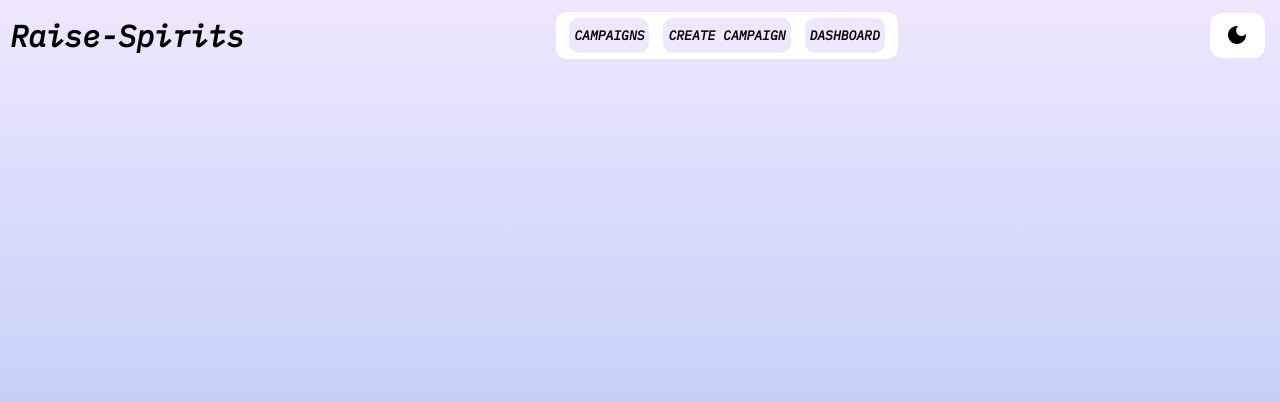
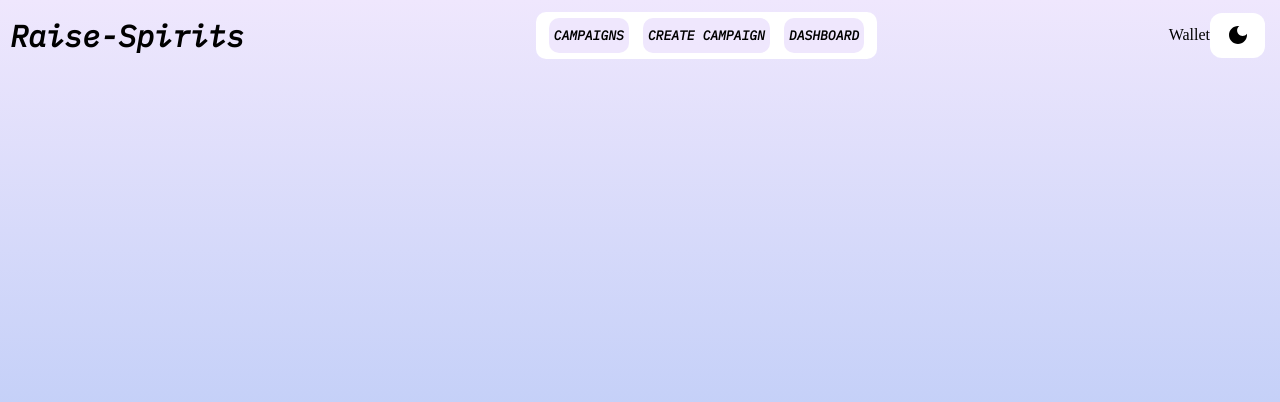
Before and after one commit to panditdhamdhere/Web-3-DApp, a Next.js app: page / in a window 1280 px wide. Shown: the top 402 px of the page. Built offline with nearby package versions, Linux system fonts and the light colour scheme.

Commit message:
trying to connect wallet

```diff
--- a/components/layout/components/HeaderRight.js
+++ b/components/layout/components/HeaderRight.js
@@ -3,13 +3,13 @@ import Brightness7Icon from '@mui/icons-material/Brightness7';
 import DarkModeIcon from '@mui/icons-material/DarkMode';
 import { App } from "../Layout";
 import { useContext } from "react";
-
+import Wallet from "./Wallet";
 
 const HeaderRight = () => {
   const ThemeToggler = useContext(App);
-
   return (
     <HeaderRightWrapper>
+      <Wallet />
       <ThemeToggle>
         {ThemeToggler.theme === 'light' ? <DarkModeIcon onClick = {ThemeToggler.changeTheme} /> : <Brightness7Icon onClick = {ThemeToggler.changeTheme} />}
 
--- /dev/null
+++ b/components/layout/components/Wallet.js
@@ -0,0 +1,39 @@
+import styled from "styled-components"
+import { ethers } from 'ethers';
+import { useState } from "react";
+const networks = {
+    goerli: {
+        chainId: `0x${Number(5).toString(16)}`,
+        chainName: "Goerli Testnet",
+        nativeCurrancy: {
+            name: "ETH",
+            symbol: "ETH",
+            decimals: 18
+        },
+        rpcUrls: ["https://goerli.infura.io/v3/9aa3d95b3bc440fa88ea12eaa4456161"],
+        blockExplorelUrls: ["https://goerli.etherscan.io"]
+    },
+}
+
+
+const Wallet = () => {
+
+    const [address, setAddress] = useState('');
+    const connectWallet = async () => {
+        await window.ethereum.request({ method: "eth_requestAccounts" });
+        const provider = new ethers.providers.web3Provider(window.ethereum, "any")
+        const account = provider.getSigner();
+        const Address = await account.getAddress();
+        setAddress(Address);
+
+    }
+
+    return (
+        <div onClick={connectWallet}>Wallet { }</div>
+    )
+}
+
+
+
+
+export default Wallet
--- a/package.json
+++ b/package.json
@@ -20,12 +20,14 @@
     "dotenv": "^16.0.3",
     "eslint": "8.32.0",
     "eslint-config-next": "13.1.2",
+    "ether": "^0.0.9",
     "next": "13.1.2",
     "react": "18.2.0",
     "react-dom": "18.2.0",
     "styled-components": "^5.3.6"
   },
   "devDependencies": {
-    "@nomicfoundation/hardhat-toolbox": "^2.0.1"
+    "@nomicfoundation/hardhat-toolbox": "^2.0.1",
+    "@nomiclabs/hardhat-ethers": "^2.2.2"
   }
 }
```
Also changed, not shown: 1 other file (tests, documents, lock files or other folders).
